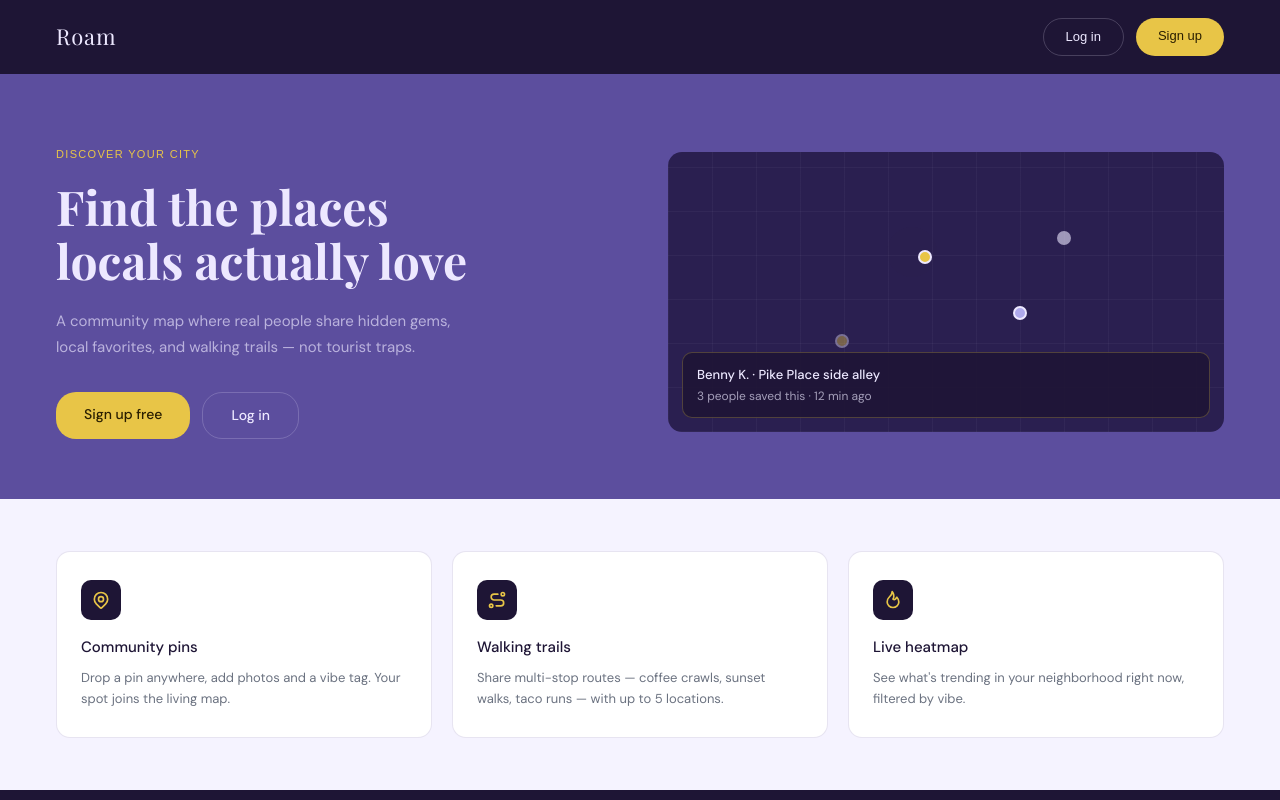
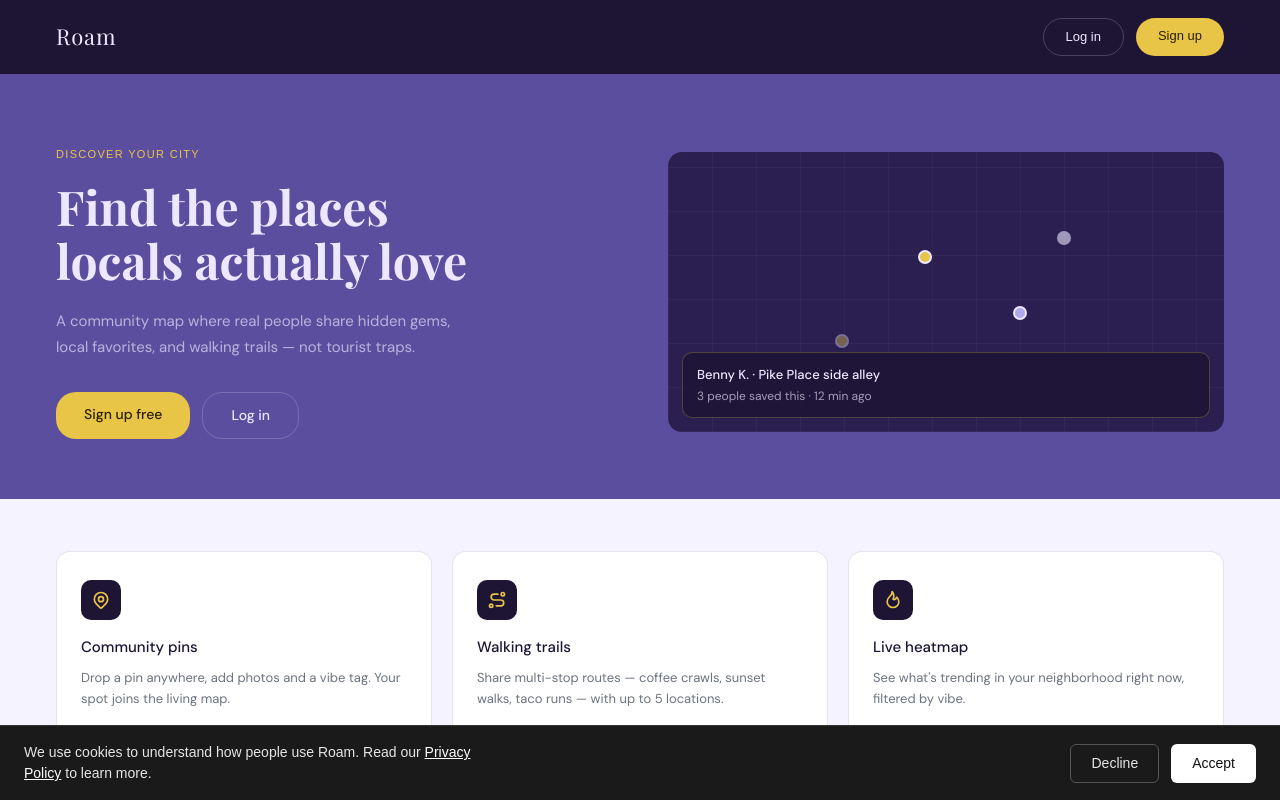
Before and after one commit to NomadCode33/roam, a Next.js app: page / in a window 1280 px wide. Shown: the top 800 px of the page. Built offline with nearby package versions, Linux system fonts and the light colour scheme.

Commit message:
cookie banner implemented

```diff
--- a/app/(main)/layout.js
+++ b/app/(main)/layout.js
@@ -3,6 +3,7 @@ import "../../css/shared-templates/footer.css"
 import "../../css/landing-auth/landing.css"
 import Nav from '../../components/shared-templates/Nav';
 import Footer from '../../components/shared-templates/Footer';
+import CookieBanner from '../../components/CookieBanner'
 
 export default function MainLayout({ children }) {
   return (
@@ -10,6 +11,7 @@ export default function MainLayout({ children }) {
       <Nav />
       <main className="flex-1">{children}</main>
       <Footer />
+      <CookieBanner />
     </>
   );
 }
--- a/components/CookieBanner.jsx
+++ b/components/CookieBanner.jsx
@@ -1,8 +1,8 @@
 "use client";
 
 import { useState, useEffect } from "react";
-import { CONSENT_COOKIE, parseConsent, hasConsentDecision } from "@/lib/consent";
-import "@/css/CookieBanner.css";
+import { CONSENT_COOKIE, parseConsent, hasConsentDecision } from "../lib/consent";
+import "../css/cookieBanner.css";
 
 export default function CookieBanner() {
   const [visible, setVisible] = useState(false);
--- /dev/null
+++ b/css/cookieBanner.css
@@ -0,0 +1,65 @@
+/*
+Due to tailwind we have to do this math:
+16px = 1rem;
+
+- rem is always relative to the root (html) font-size — one
+- fixed reference point for the whole page.
+
+- em is relative to that specific element's own font-size
+- So letter-spacing: .04em on .site-nav-logo means "4% of however big this logo text currently is"
+- if the logo's font-size changes (bigger on a hero page, smaller in a compact nav), the letter-spacing scales proportionally with it automatically, no separate adjustment needed.
+*/
+
+.roam-cookie-banner {
+  position: fixed;
+  bottom: 0;
+  left: 0;
+  right: 0;
+  z-index: 9999;
+  display: flex;
+  flex-wrap: wrap;
+  align-items: center;
+  justify-content: space-between;
+  gap: 1rem;
+  padding: 1rem 1.5rem;
+  background-color: #1a1a1a;
+  border-top: 1px solid #333333;
+}
+
+.roam-cookie-banner__text {
+  margin: 0;
+  font-size: 0.875rem;
+  line-height: 1.5;
+  color: #e5e5e5;
+  max-width: 60ch;
+}
+
+.roam-cookie-banner__link {
+  color: #ffffff;
+  text-decoration: underline;
+}
+
+.roam-cookie-banner__actions {
+  display: flex;
+  gap: 0.75rem;
+  flex-shrink: 0;
+}
+
+.roam-cookie-banner__btn {
+  padding: 0.5rem 1.25rem;
+  font-size: 0.875rem;
+  border-radius: 0.375rem;
+  border: 1px solid transparent;
+  cursor: pointer;
+}
+
+.roam-cookie-banner__btn--decline {
+  background-color: transparent;
+  border-color: #555555;
+  color: #e5e5e5;
+}
+
+.roam-cookie-banner__btn--accept {
+  background-color: #ffffff;
+  color: #111111;
+}
```
